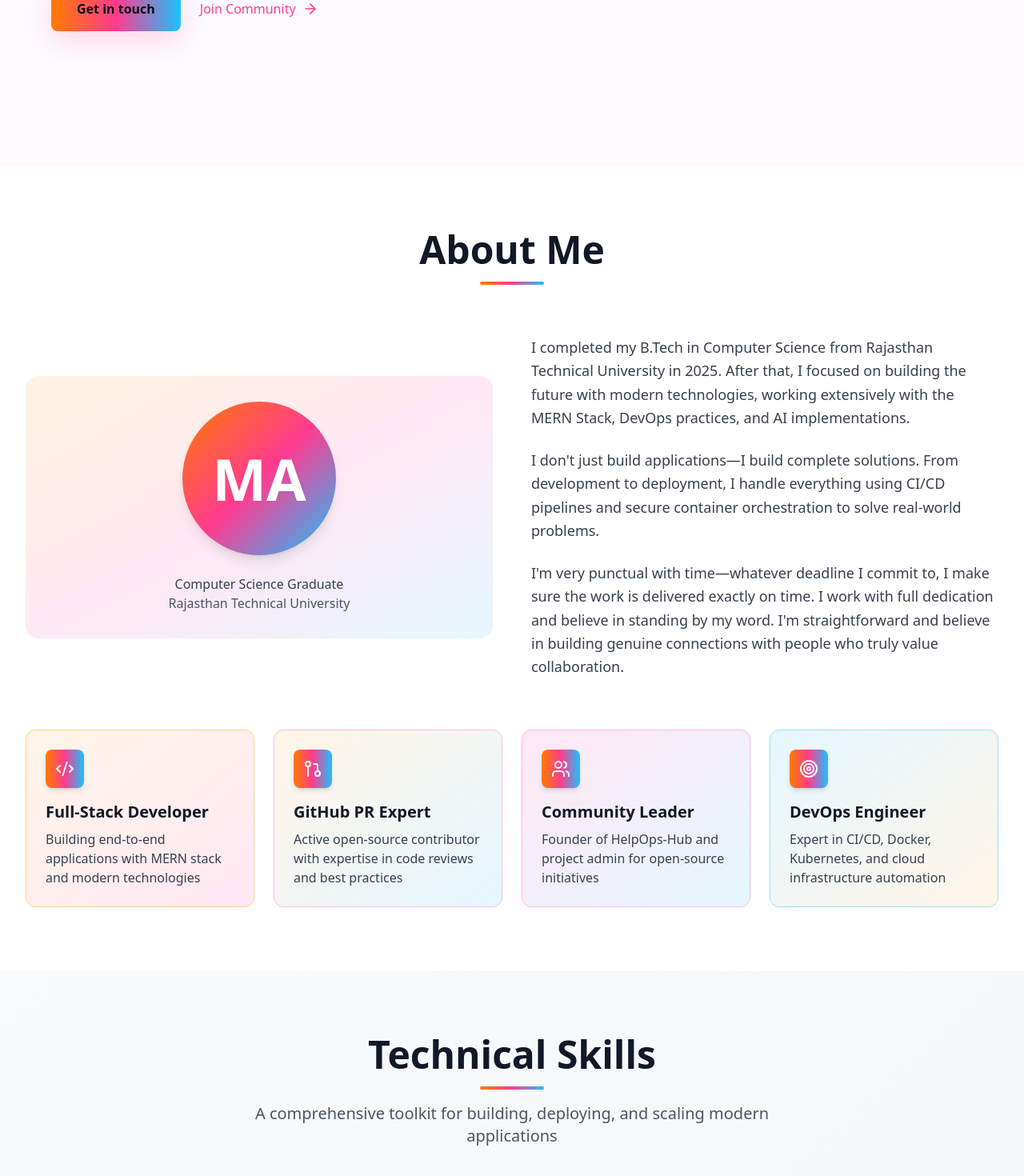
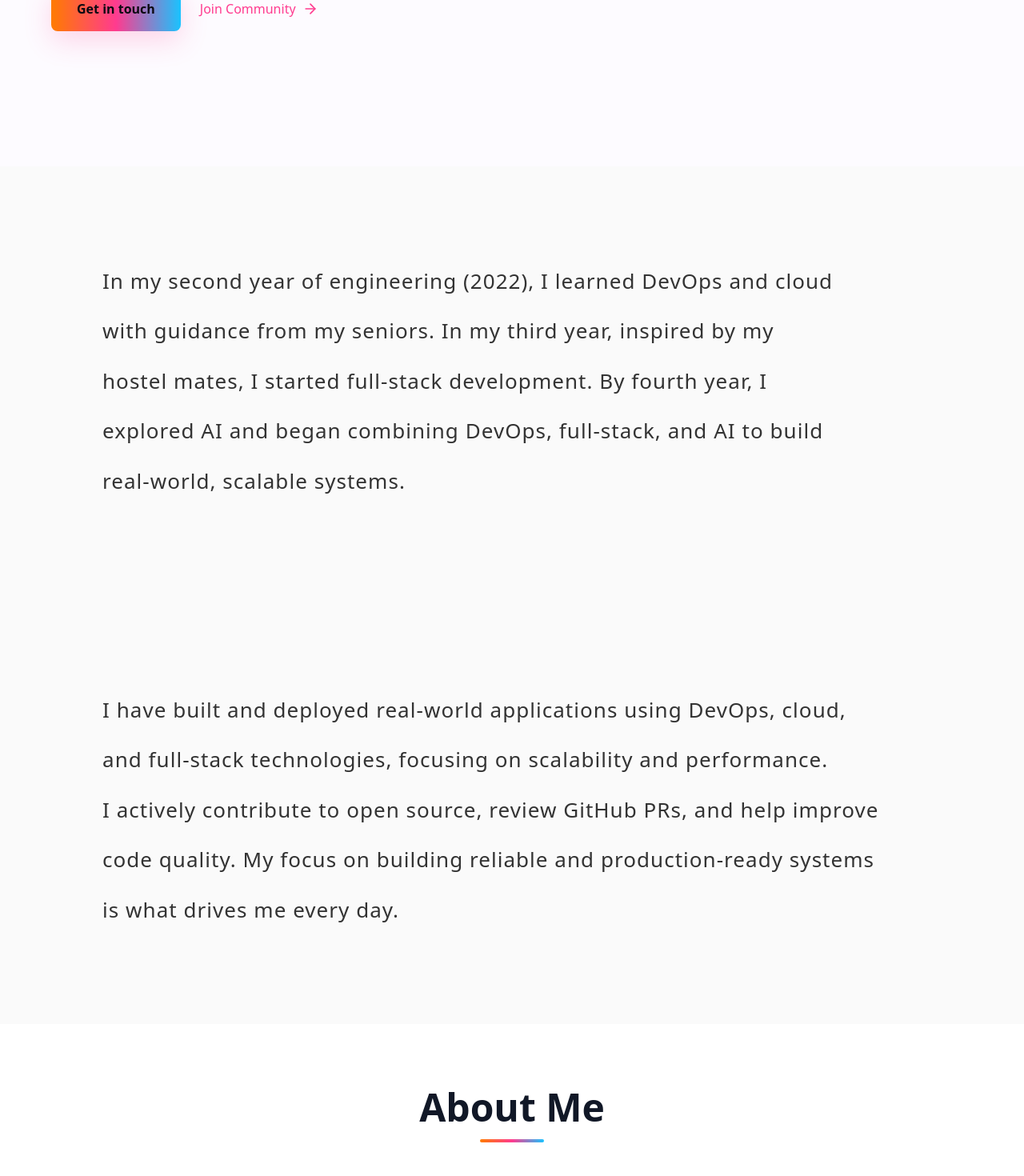
Before and after one commit to mdazfar2/AizzOps, a React (Vite) app: page / in a window 1280 px wide. Shown: the part 592-2062 px from the top of the page at 80% size. Built offline with nearby package versions, Linux system fonts and the light colour scheme.

Commit message:
story section

```diff
--- a/src/App.jsx
+++ b/src/App.jsx
@@ -1,5 +1,7 @@
 import { Routes, Route } from 'react-router-dom';
 import Hero from './components/Hero';
+import Story from './components/Story';
+import Story1 from './components/Story1';
 import About from './components/About';
 import Experience from './components/Experience';
 import Skills from './components/Skills';
@@ -16,6 +18,8 @@ function Home() {
       {/* Navbar is included here for the Landing Page layout */}
       <Navbar />
       <Hero />
+      <Story />
+      <Story1 />
       <About />
       <Skills />
       <Experience />
--- /dev/null
+++ b/src/components/Story.jsx
@@ -0,0 +1,28 @@
+import React from "react";
+
+export default function Story() {
+  return (
+    <section
+      id="story"
+      className="bg-[#fafafa] text-[#1a1a1a] px-6 py-28"
+    >
+      <div className="max-w-5xl mx-auto">
+        <div className="px-4 md:px-0">
+
+          <p className="text-[22px] md:text-[26px] leading-[2.4] tracking-[0.04em] text-[#333333]">
+            In my second year of engineering (2022), I learned DevOps and cloud
+            <br />
+            with guidance from my seniors. In my third year, inspired by my
+            <br />
+            hostel mates, I started full-stack development. By fourth year, I
+            <br />
+            explored AI and began combining DevOps, full-stack, and AI to build
+            <br />
+            real-world, scalable systems.
+          </p>
+
+        </div>
+      </div>
+    </section>
+  );
+}
--- /dev/null
+++ b/src/components/Story1.jsx
@@ -0,0 +1,26 @@
+import React from "react";
+
+export default function Story1() {
+  return (
+    <section
+      id="story-2"
+      className="bg-[#fafafa] text-[#1a1a1a] px-6 py-24 md:py-28"
+    >
+      <div className="max-w-5xl mx-auto">
+        <div className="px-4 md:px-0">
+          <p className="text-[22px] md:text-[26px] leading-[2.4] tracking-[0.04em] text-[#333333]">
+            I have built and deployed real-world applications using DevOps, cloud,
+            <br />
+            and full-stack technologies, focusing on scalability and performance.
+            <br />
+            I actively contribute to open source, review GitHub PRs, and help improve
+            <br />
+            code quality. My focus on building reliable and production-ready systems
+            <br />
+            is what drives me every day.
+          </p>
+        </div>
+      </div>
+    </section>
+  );
+}
```
